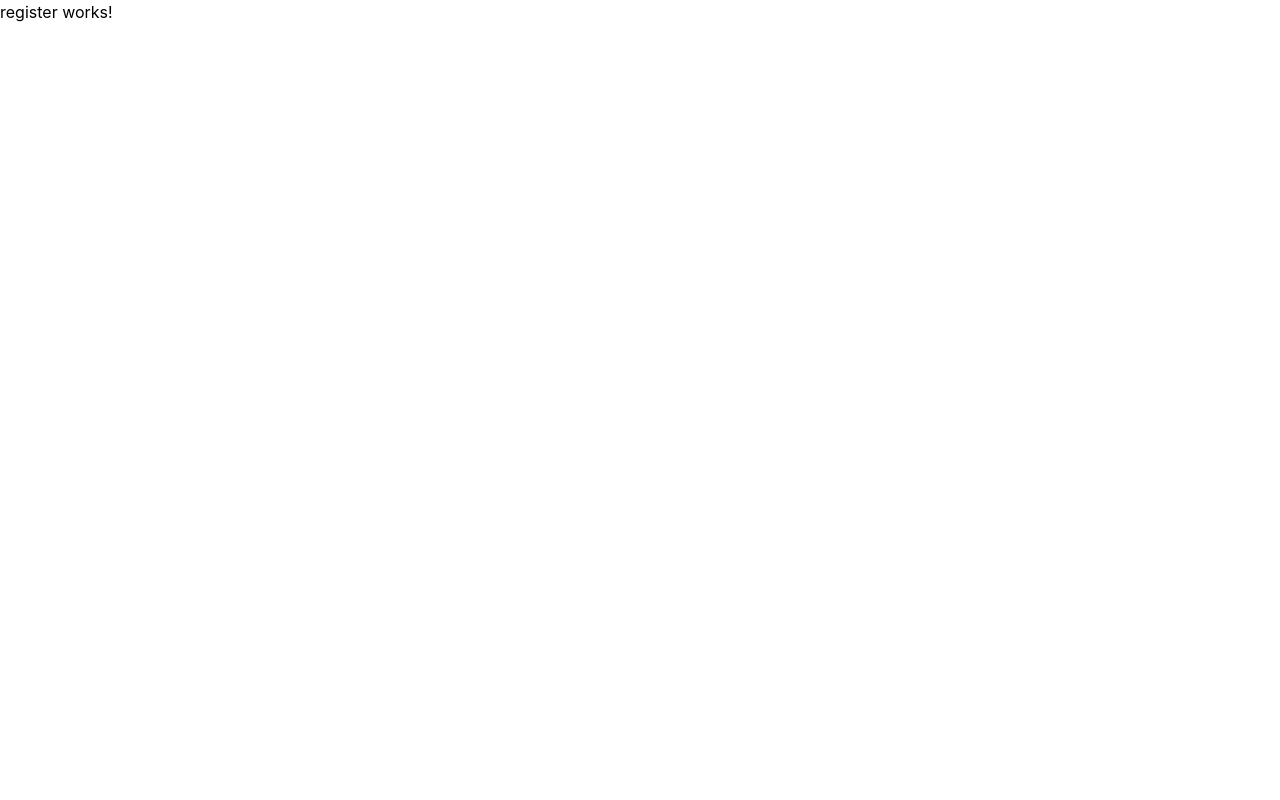
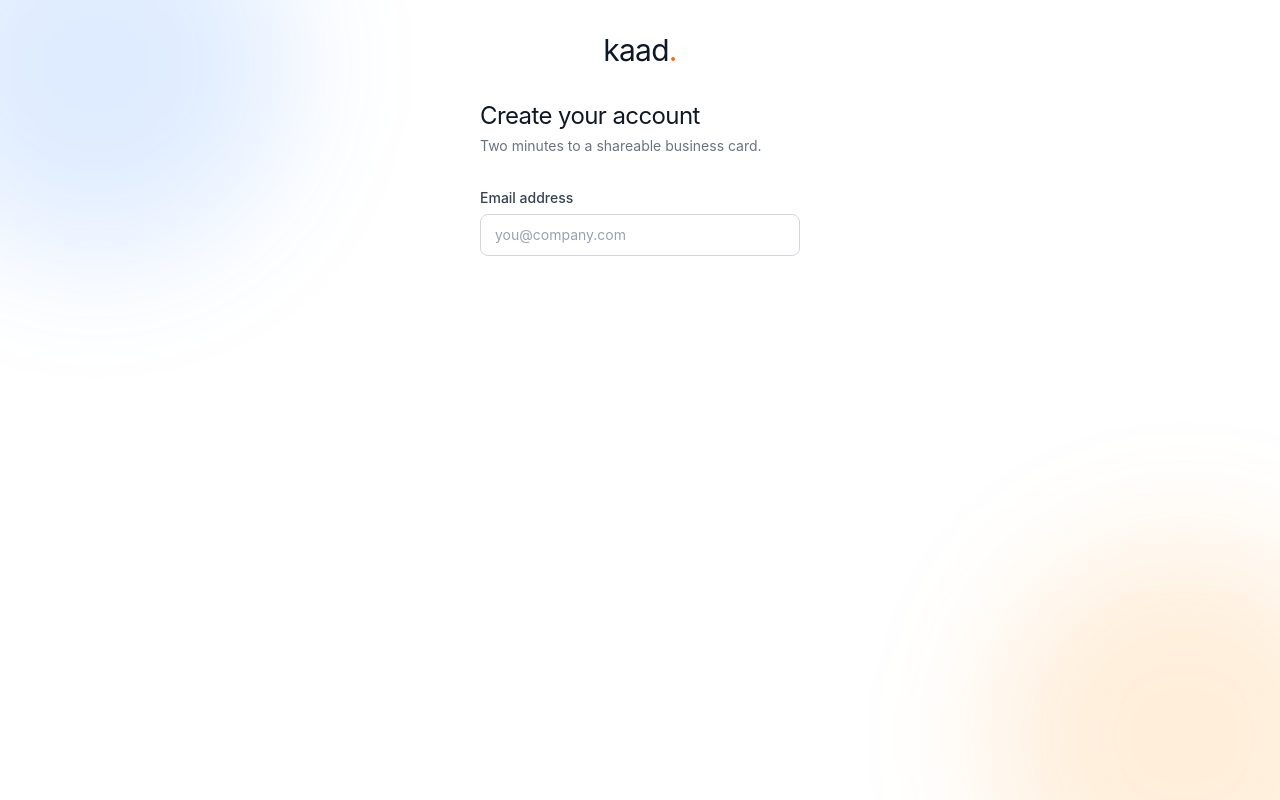
Before and after one commit to ToluwaDavid/kaad-web, an Angular app: page /register in a window 1280 px wide. Built offline with nearby package versions, Linux system fonts and the light colour scheme.

Commit message:
Feat(register): Starter UI implemetation for register page and TS file

```diff
--- a/src/app/features/login/login.html
+++ b/src/app/features/login/login.html
@@ -62,7 +62,7 @@
     </form>
 
     @if (message()) {
-      <p class="mt-4 text-center text-sm text-gray-600">{{ message() }}</p>
+      <p class="mt-4 text-center text-sm text-red-600">{{ message() }}</p>
     }
 
     <p class="mt-6 text-center text-sm text-gray-500">
--- a/src/app/features/register/register.html
+++ b/src/app/features/register/register.html
@@ -1 +1,21 @@
-<p>register works!</p>
+<main class="relative min-h-screen flex item-center justify-center overflow-hidden bg-white px-4">
+    <div class="pointer-events-non absolute -top-32 -left-24 h-96 w-96 rounded-full bg-blue-500/15 blur-3xl"></div>
+    <div class="pointer-events-none absolute -bottom-32 -right-24 h-96 w-96 rounded-full bg-orange-400/15 blur-3xl"></div>
+
+    <div class="relative z-10 w-full max-w-sm p-8">
+        <div class="mb-8 text-center">
+            <span class="text-3xl  tracking-tight text-gray-900" >kaad<span class="text-orange-500">.</span></span>
+        </div>
+
+        <h1 class="text-2xl tracking-tight text-gray-900">Create your account</h1>
+        <p class="mt-1 text-sm text-gray-500">Two minutes to a shareable business card.</p>
+
+        <form (submit)="onSubmit(); $event.preventDefault()" class="mt-8 space-y-4">
+            <!-- Email -->
+            <div>
+                <label for="email" class="block text-sm font-medium text-gray-700 mb-1.5">Email address</label>
+                <input id="email" type="email" placeholder="you@company.com" [value]="email()" (input)="email.set(($event.target).value)" class="w-full rounded-lg border border-gray-300 px-3.5 py-2.5 text-sm text-gray-900 placeholder-gray-400 focus:outline-none focus:outline-none focus:border-blue-600 focus:ring-blue-600/15 transition "  />
+            </div>
+        </form>
+    </div>
+</main>
--- a/src/app/features/register/register.ts
+++ b/src/app/features/register/register.ts
@@ -1,4 +1,4 @@
-import { Component } from '@angular/core';
+import { Component, signal } from '@angular/core';
 
 @Component({
   selector: 'app-register',
@@ -6,4 +6,11 @@ import { Component } from '@angular/core';
   templateUrl: './register.html',
   styleUrl: './register.scss',
 })
-export class Register {}
+export class Register {
+  email = signal('');
+  password = signal('');
+
+  onSubmit() {
+    console.log('Registering with email:', this.email(), 'and password:', this.password());
+  }
+}
```
